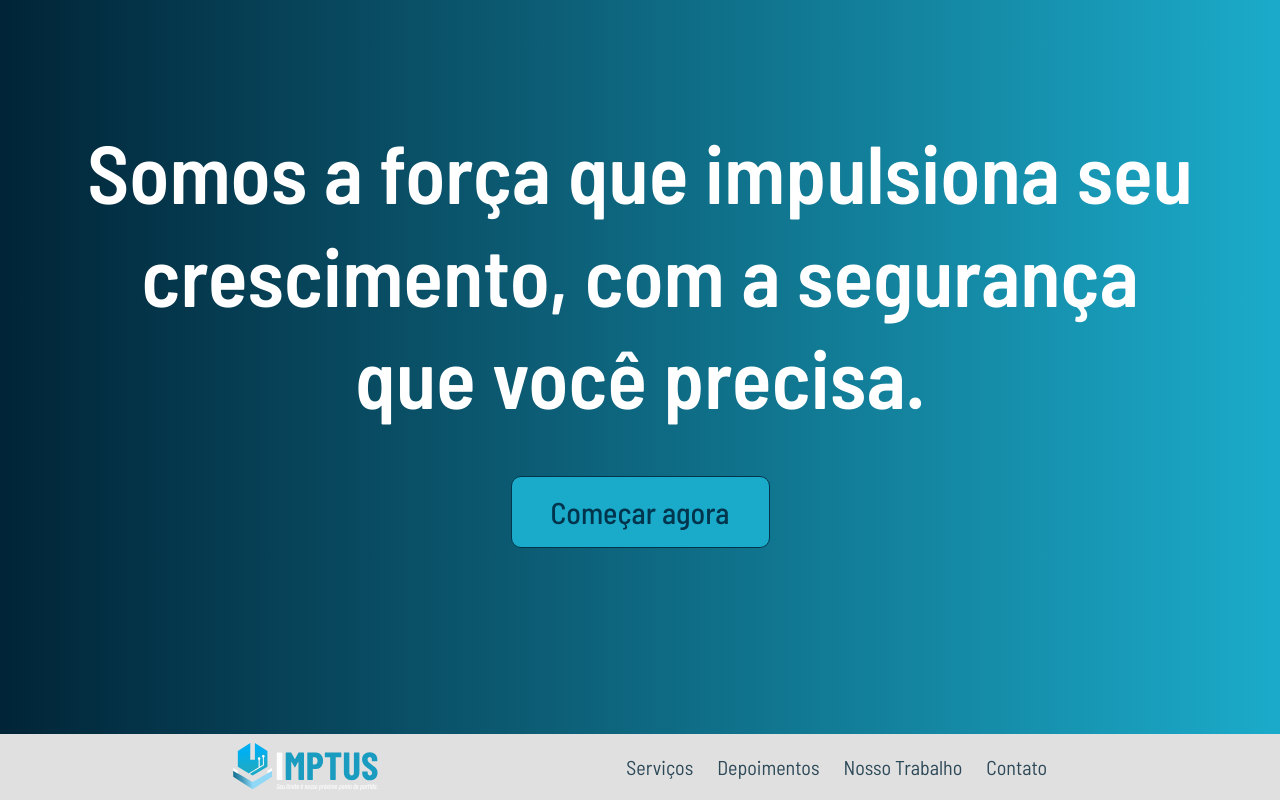
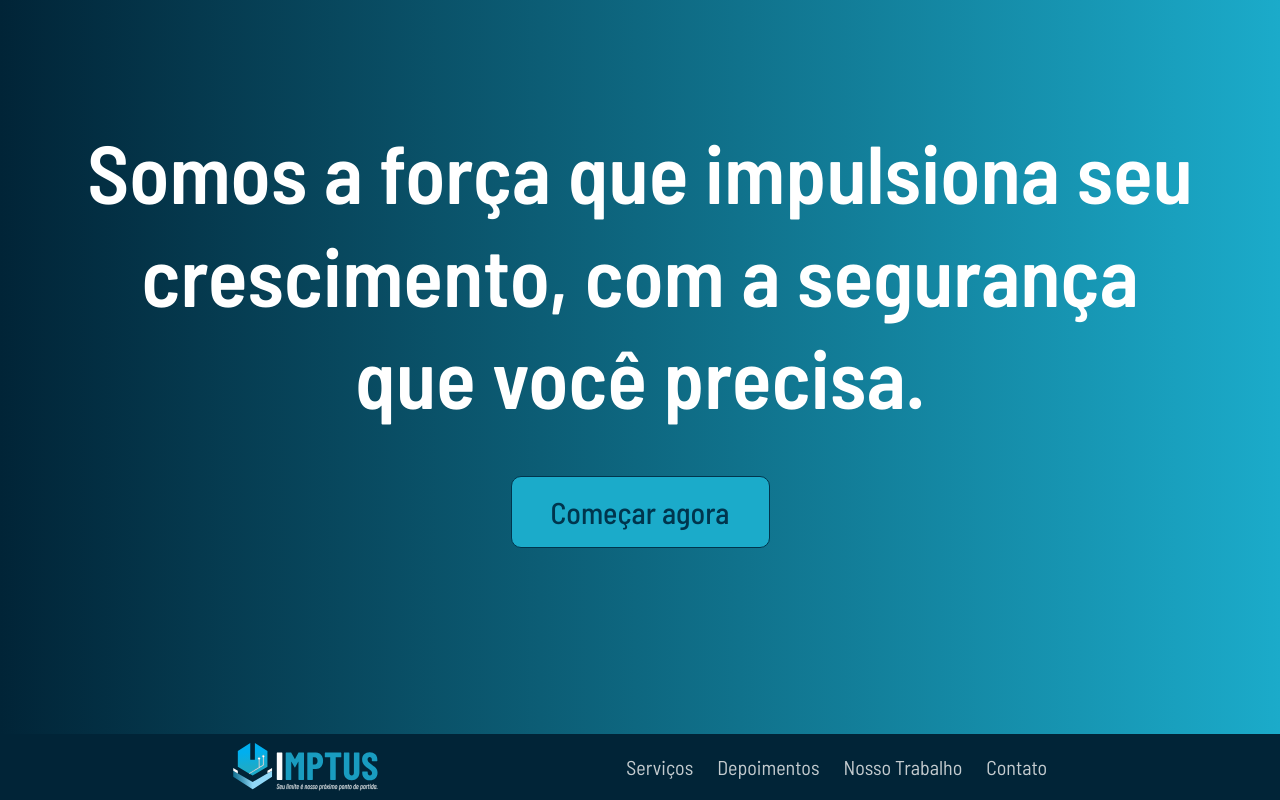
Before and after one commit to igorfrag/imptus, a Next.js app: page / in a window 1280 px wide. Shown: the part 3002-3802 px from the top of the page. Built offline with nearby package versions, Linux system fonts and the light colour scheme.

Commit message:
style: update footer styles

```diff
--- a/src/shared/Footer/Footer.tsx
+++ b/src/shared/Footer/Footer.tsx
@@ -2,7 +2,7 @@ import footerItems from './footerItems';
 
 const Footer = () => {
   return (
-    <footer className="flex bg-neutral-cinzamedio text-primary-azulprofundo  w-full sm:h-[66px] max-sm:pb-10 text-center justify-evenly align-center flex-row gap-4  max-sm:flex-col">
+    <footer className="flex bg-primary-azulprofundo text-neutral-cinzaclaro  w-full sm:h-[66px] max-sm:pb-10 text-center justify-evenly align-center flex-row gap-4  max-sm:flex-col">
       <div className="self-center">
         <img src="/assets/imptus_logo.svg" alt="Imptus Logo" className="h-12 w-auto max-sm:m-2" />
       </div>
```
